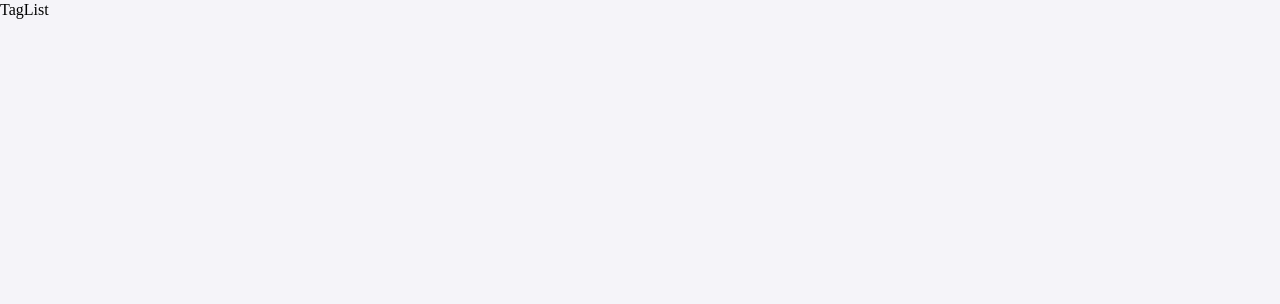
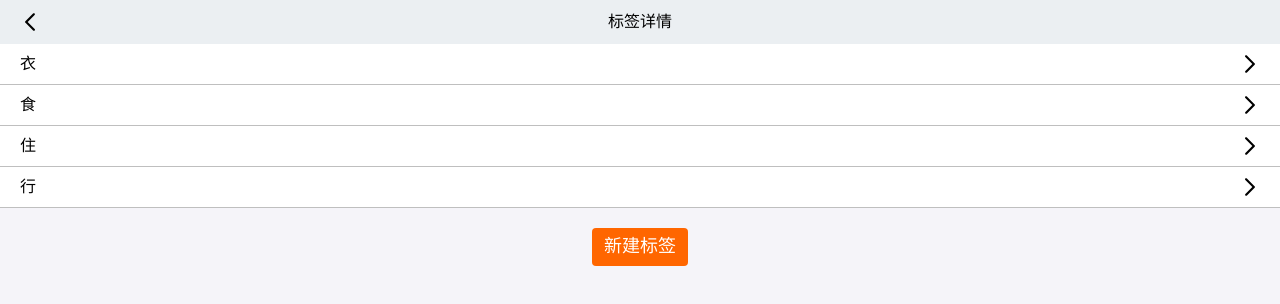
Before and after one commit to h666t/tally-react, a React app: page /Money/TagList in a window 1280 px wide. Shown: the top 304 px of the page. Built offline with nearby package versions, Linux system fonts and the light colour scheme.

Commit message:
complete tagList component

```diff
--- a/src/App.tsx
+++ b/src/App.tsx
@@ -5,9 +5,11 @@ import {
   BrowserRouter as Router,
   Switch,
   Route,
+  useParams
 } from "react-router-dom";
 import {NotFound} from './view/NotFound';
 import {TagList} from './view/Money/tagList/TagList';
+import {Tagdetail} from './view/Money/tagList/TagDetail';
 
 const App:React.FC = ()=>{
   return (
@@ -23,6 +25,9 @@ const App:React.FC = ()=>{
           <Route exact path="/Money/TagList">
             <TagList/>
           </Route>
+          <Route exact path="/Money/TagList/:id">
+            <Tagdetail/>
+          </Route>
           <Route  path="/*">
             <NotFound/>
           </Route>
--- /dev/null
+++ b/src/components/Button.tsx
@@ -0,0 +1,25 @@
+import React from 'react';
+import styled from 'styled-components';
+
+const ButtonWrapper = styled.div`
+    >button{
+      font-size: 18px; border: none; padding: 8px 12px;
+      background: #f60; border-radius: 4px;
+      color: white;
+    }
+`
+
+
+const Button:React.FC<React.HTMLAttributes<HTMLButtonElement>> = (props) => {
+  const {children,...rest} = props
+  return(
+    <ButtonWrapper>
+      <button {...rest}>
+        {children}
+      </button>
+    </ButtonWrapper>
+
+  )
+}
+
+export {Button}
--- a/src/hook/useTags.tsx
+++ b/src/hook/useTags.tsx
@@ -27,8 +27,24 @@ const useTags = ()=>{
     window.localStorage.setItem('tags',JSON.stringify(tags))
   },[tags])
 
+  const addTag = () =>{
+    const id = idCreator()
+    const name = window.prompt('请输入标签名')
+    tags.map(t=>{
+      if (t.name === name){
+        window.alert('标签名错误')
+        return false
+      }else {
+        const cloneTags = JSON.parse(JSON.stringify(tags))
+        cloneTags.push({id,name})
+        setTags(cloneTags)
+        return  undefined
+      }
+    }
+    )
+  }
 
-  return {tags}
+  return {tags,addTag}
 }
 
 export {useTags}
--- a/src/index.scss
+++ b/src/index.scss
@@ -8,6 +8,10 @@
 
 *:before,*:after{
   box-sizing: border-box;
+}
+
+:focus{
+  outline: none;
 }
 
 ol,ul{
--- a/src/view/Home.tsx
+++ b/src/view/Home.tsx
@@ -1,11 +1,17 @@
 import React from 'react';
 import {useHistory} from 'react-router-dom'
 import {Title} from './Home/Title';
+import styled from 'styled-components';
+const HomePageWrapper = styled.div`
+      .HomePageTittle{
+        padding-left: 20px;
+      }
+`
 const Home:React.FC = ()=>{
   const history = useHistory()
   return (
-    <div>
-<Title/>
+    <HomePageWrapper>
+<Title text={'极简记帐'} prefix={'HomePageTittle'} />
 
 <span onClick={()=>{
   history.push('/Money')
@@ -13,7 +19,7 @@ const Home:React.FC = ()=>{
   记一笔
 </span>
 
-    </div>
+    </HomePageWrapper>
   )
 }
 
--- a/src/view/Home/Title.tsx
+++ b/src/view/Home/Title.tsx
@@ -6,13 +6,21 @@ const TitleDiv = styled.div`
     line-height: 20px;
     padding-top: 12px;
     padding-bottom: 12px;
-    padding-left: 20px;
     background: #ebeff2;
 `
 
-const Title:React.FC = ()=>{
+type Props = {
+  text: string
+  prefix: string
+}
+
+const Title:React.FC<Props> = (props)=>{
   return (
-    <TitleDiv>极简记账</TitleDiv>
+    <TitleDiv>
+      <span className={props.prefix}>
+        {props.text}
+      </span>
+    </TitleDiv>
   )
 }
 export {Title}
--- /dev/null
+++ b/src/view/Money/tagList/TagDetail.tsx
@@ -0,0 +1,9 @@
+import React from 'react';
+
+const Tagdetail = ()=> {
+  return (
+    <div>123</div>
+  )
+}
+
+export {Tagdetail}
--- a/src/view/Money/tagList/TagList.tsx
+++ b/src/view/Money/tagList/TagList.tsx
@@ -1,8 +1,14 @@
 import React from 'react';
+import {TagListNav} from './TagListNav';
+import {TagListBody} from './TagListBody';
 
 const TagList = ()=>{
+
   return (
-    <div> TagList </div>
+    <div>
+   <TagListNav/>
+   <TagListBody/>
+    </div>
   )
 }
 
--- /dev/null
+++ b/src/view/Money/tagList/TagListBody.tsx
@@ -0,0 +1,64 @@
+import React, {useEffect} from 'react';
+import styled from 'styled-components';
+import {Icon} from '../../../components/Icon';
+import {TypeTagsItem, useTags} from '../../../hook/useTags';
+import { useParams,useHistory } from 'react-router-dom';
+import {Button} from '../../../components/Button';
+
+const ListWrapper = styled.div`
+    >ul{
+    position: relative;
+    margin-bottom: 20px;
+      >label{
+         >li{
+          display: flex;
+          justify-content: space-between;
+          padding: 10px 20px;
+          background: white;
+          border-bottom: 1px solid rgba(0,0,0,0.25);
+          >.tagDetailIcon{
+            width: 20px;
+            height: 20px;
+          }
+        }
+      }
+    }
+    >.buttonWrapper{
+      position: absolute;
+      left: 50%;
+      transform: translateX(-50%);
+    }
+`
+
+const TagListBody = () => {
+  const {tags,addTag} = useTags()
+  const history = useHistory()
+  const goToTagDetail = (id:number)=>{
+   return ()=> history.push(`/Money/TagList/${id}`)
+  }
+
+  return (
+    <ListWrapper>
+      <ul>
+        {tags.map((tag: TypeTagsItem)=>{
+          if (tags.length>0){
+            return (
+              <label key={tag.id} onClick={goToTagDetail(tag.id)}>
+                <li >
+                  <span>{tag.name}</span>
+                  <Icon id={'#right'} prefix={'tagDetailIcon'}/>
+                </li>
+              </label>
+              )
+          }
+        })}
+      </ul>
+      <div className={'buttonWrapper'}>
+        <Button onClick={addTag}>新建标签</Button>
+      </div>
+
+    </ListWrapper>
+  )
+}
+
+export {TagListBody}
--- /dev/null
+++ b/src/view/Money/tagList/TagListNav.tsx
@@ -0,0 +1,36 @@
+import React from 'react';
+import styled from 'styled-components';
+import {Icon} from '../../../components/Icon';
+import {useHistory} from 'react-router-dom';
+const TagListNavWrapper = styled.div`
+    display: flex;
+    justify-content: space-between;
+    align-items: center;
+    background: #ebeff2;
+    padding: 12px 20px;
+    >.TagListNav{
+      font-size: 18px;
+    }
+    >.TagListBack{
+      width: 20px;
+      height: 20px;
+    }
+`
+const PlaceHolder = styled.div`
+  width: 20px;
+  height: 20px;
+`
+const TagListNav = () => {
+  const history = useHistory()
+  return (
+    <div>
+      <TagListNavWrapper>
+        <Icon id={'#left'} prefix={'TagListBack'} onClick={()=>{history.push('/Money')}}/>
+        <span>标签详情</span>
+        <PlaceHolder> </PlaceHolder>
+      </TagListNavWrapper>
+    </div>
+  )
+}
+
+export {TagListNav}
```
Also changed, not shown: src/assets/icons/right.svg (added).
